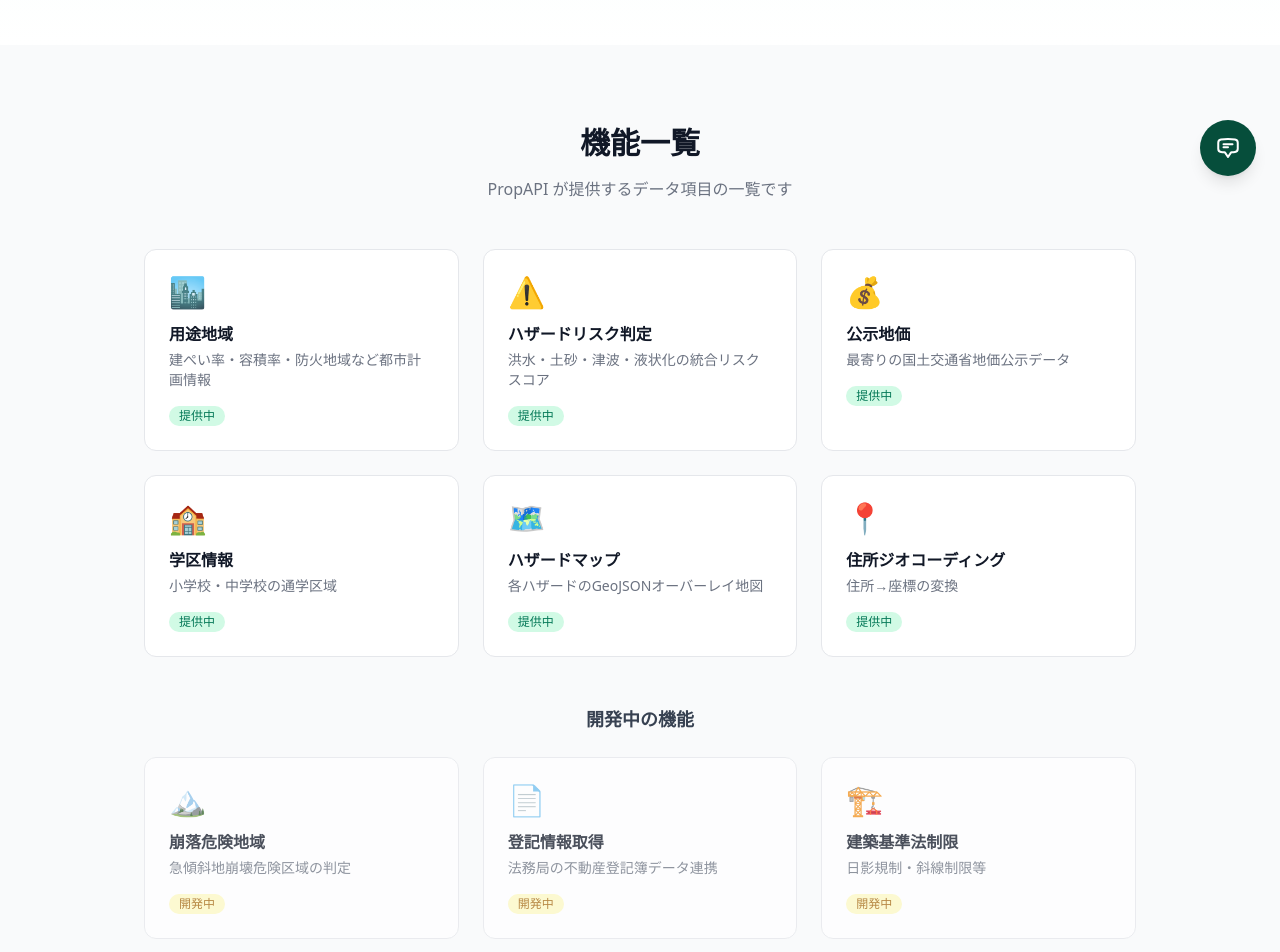
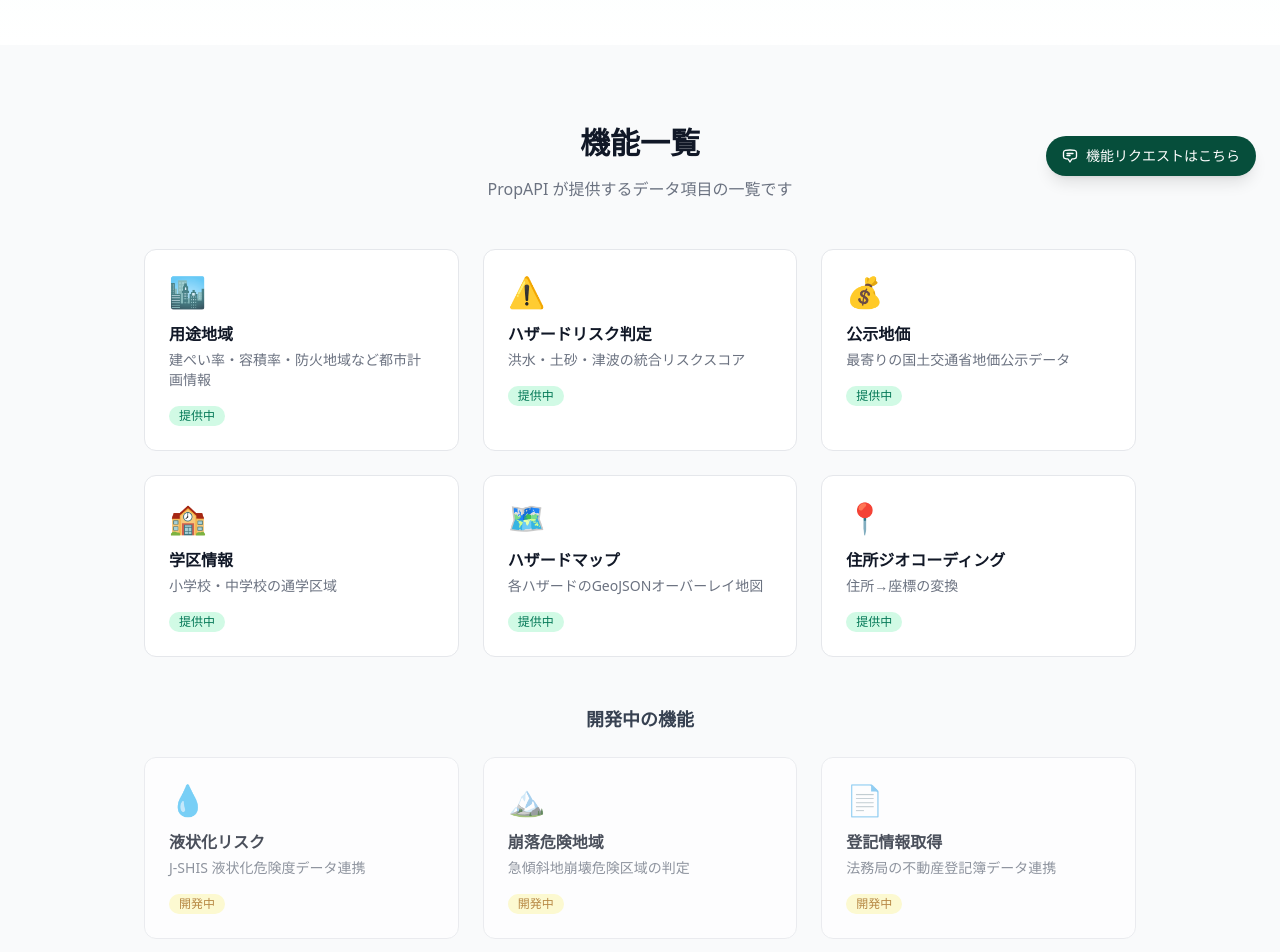
Before and after one commit to Ryumii/propapi-web, a Next.js app: page / in a window 1280 px wide. Shown: the part 600-1552 px from the top of the page. Built offline with nearby package versions, Linux system fonts and the light colour scheme; no server answers.

Commit message:
fix: 液状化を開発中に移動（API固定値のため）、FBボタンをテキスト誘導に変更

```diff
--- a/src/components/FeatureSection.tsx
+++ b/src/components/FeatureSection.tsx
@@ -7,7 +7,7 @@ const AVAILABLE_FEATURES = [
   {
     icon: "⚠️",
     name: "ハザードリスク判定",
-    description: "洪水・土砂・津波・液状化の統合リスクスコア",
+    description: "洪水・土砂・津波の統合リスクスコア",
   },
   {
     icon: "💰",
@@ -32,6 +32,11 @@ const AVAILABLE_FEATURES = [
 ];
 
 const UPCOMING_FEATURES = [
+  {
+    icon: "💧",
+    name: "液状化リスク",
+    description: "J-SHIS 液状化危険度データ連携",
+  },
   {
     icon: "🏔️",
     name: "崩落危険地域",
--- a/src/components/FeedbackFab.tsx
+++ b/src/components/FeedbackFab.tsx
@@ -3,12 +3,11 @@
 export default function FeedbackFab() {
   return (
     <a
-      href="mailto:feedback@propapi.jp"
-      className="fixed bottom-6 right-6 z-40 bg-brand-900 hover:bg-brand-800 text-white w-14 h-14 rounded-full shadow-lg hover:shadow-xl transition-all flex items-center justify-center group"
-      aria-label="フィードバックを送る"
+      href="mailto:feedback@propapi.jp?subject=機能リクエスト"
+      className="fixed bottom-6 right-6 z-40 bg-brand-900 hover:bg-brand-800 text-white px-4 py-2.5 rounded-full shadow-lg hover:shadow-xl transition-all flex items-center gap-2 text-sm font-medium"
     >
       <svg
-        className="w-6 h-6 group-hover:scale-110 transition-transform"
+        className="w-4 h-4 shrink-0"
         fill="none"
         viewBox="0 0 24 24"
         stroke="currentColor"
@@ -20,6 +19,7 @@ export default function FeedbackFab() {
           d="M7.5 8.25h9m-9 3H12m-9.75 1.51c0 1.6 1.123 2.994 2.707 3.227 1.129.166 2.27.293 3.423.379.35.026.67.21.865.501L12 21l2.755-4.133a1.14 1.14 0 01.865-.501 48.172 48.172 0 003.423-.379c1.584-.233 2.707-1.626 2.707-3.228V6.741c0-1.602-1.123-2.995-2.707-3.228A48.394 48.394 0 0012 3c-2.392 0-4.744.175-7.043.513C3.373 3.746 2.25 5.14 2.25 6.741v6.018z"
         />
       </svg>
+      機能リクエストはこちら
     </a>
   );
 }
--- a/src/components/HazardTile.tsx
+++ b/src/components/HazardTile.tsx
@@ -38,7 +38,7 @@ export default function HazardTile({
   expanded,
   onToggle,
 }: HazardTileProps) {
-  const { composite_score, flood, landslide, tsunami, liquefaction } = hazard;
+  const { composite_score, flood, landslide, tsunami } = hazard;
   const m = meta(composite_score.level);
   const pct = Math.min(100, (composite_score.score / 5) * 100);
 
@@ -126,20 +126,7 @@ export default function HazardTile({
             <Row label="出典" value={tsunami.source} />
           </div>
 
-          {/* Liquefaction */}
-          <div className="space-y-1">
-            <div className="flex items-center gap-2">
-              <span>💧</span>
-              <span className="font-semibold text-sm">液状化</span>
-              <span
-                className={`ml-auto text-xs px-2 py-0.5 rounded-full ${meta(liquefaction.risk_level).badge}`}
-              >
-                {meta(liquefaction.risk_level).label}
-              </span>
-            </div>
-            <Row label="備考" value={liquefaction.note} />
-            <Row label="出典" value={liquefaction.source} />
-          </div>
+
         </div>
       }
     />
--- a/src/components/RiskSummary.tsx
+++ b/src/components/RiskSummary.tsx
@@ -152,7 +152,7 @@ function Row({ label, value }: { label: string; value: React.ReactNode }) {
 /* ── main export ────────────────────────────────────── */
 
 export default function RiskSummary({ hazard }: { hazard: HazardResponse }) {
-  const { flood, landslide, tsunami, liquefaction, composite_score } = hazard;
+  const { flood, landslide, tsunami, composite_score } = hazard;
 
   return (
     <section className="space-y-4">
@@ -210,32 +210,6 @@ export default function RiskSummary({ hazard }: { hazard: HazardResponse }) {
           )}
           <Row label="出典" value={tsunami.source} />
         </HazardCard>
-
-        {/* ── Liquefaction ─ */}
-        <HazardCard
-          title="液状化"
-          icon="🏗️"
-          level={liquefaction.risk_level}
-          score={liquefaction.risk_score}
-        >
-          <Row label="備考" value={liquefaction.note} />
-          {liquefaction.map_url && (
-            <Row
-              label="地図リンク"
-              value={
-                <a
-                  href={liquefaction.map_url}
-                  target="_blank"
-                  rel="noopener noreferrer"
-                  className="text-brand-600 hover:underline"
-                >
-                  J-SHIS 液状化マップを開く ↗
-                </a>
-              }
-            />
-          )}
-          <Row label="出典" value={liquefaction.source} />
-        </HazardCard>
       </div>
     </section>
   );
```
